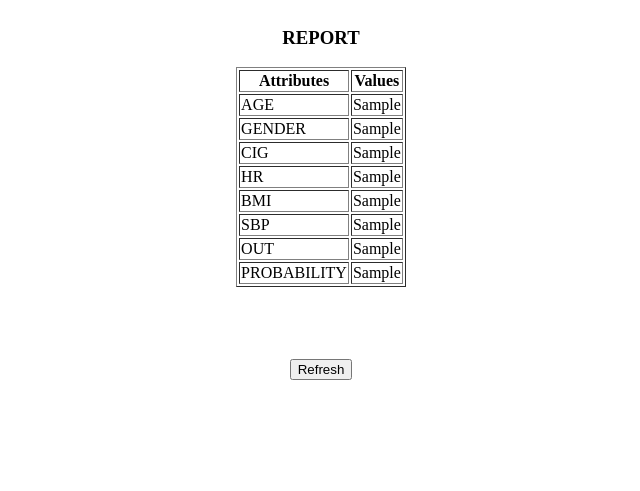
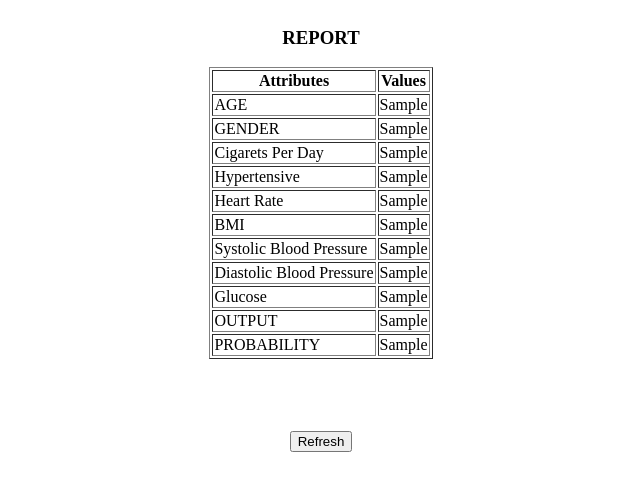
Before and after one commit to RohitMali02/ML-HDP, a Flask app: template templates/output.html in a window 1280 px wide. Shown: the top 491 px of the page, without its empty margins (319-959 px from the left). Run offline with Flask 2, Linux system fonts and the light colour scheme; the template is opened without the code that fills it: most values are stand-ins (such as "Sample title", 1, 10 or a date in 2020).

Commit message:
Update output.html

```diff
--- a/templates/output.html
+++ b/templates/output.html
@@ -27,26 +27,39 @@
 
                 </tr>
                 <tr>
-                    <td> CIG </td>
+                    <td> Cigarets Per Day </td>
                     <td> {{query3}}</td>
                 </tr>
 				 <tr>
-                    <td> HR </td>
+                    <td> Hypertensive </td>
                     <td> {{query4}}</td>
                 </tr>
-				 <tr>
-                    <td> BMI </td>
+		<tr>
+                    <td>  Heart Rate </td>
                     <td> {{query5}}</td>
                 </tr>
-				 <tr>
-                    <td> SBP </td>
+
+		<tr>
+                    <td> BMI </td>
                     <td> {{query6}}</td>
                 </tr>
-				 <tr>
-                    <td> OUT </td>
+		<tr>
+                    <td>  Systolic Blood Pressure </td>
+                    <td> {{query7}}</td>
+                </tr>
+		    <tr>
+                    <td>  Diastolic Blood Pressure </td>
+                    <td> {{query8}}</td>
+                </tr>
+		<tr>
+                    <td>  Glucose</td>
+                    <td> {{query9}}</td>
+                </tr>
+		<tr>
+                    <td> OUTPUT </td>
                     <td> {{output1}}</td>
                 </tr>
-				 <tr>
+		<tr>
                     <td> PROBABILITY </td>
                     <td> {{output2}}</td>
                 </tr>
```
